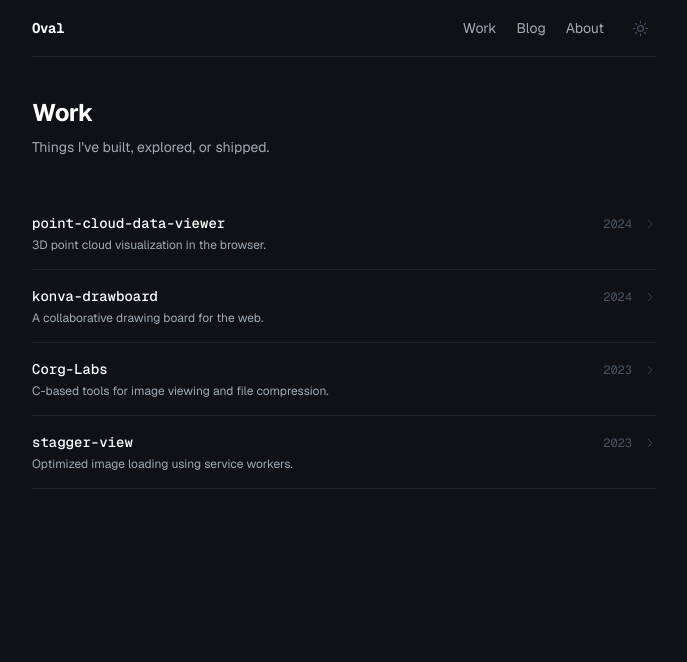
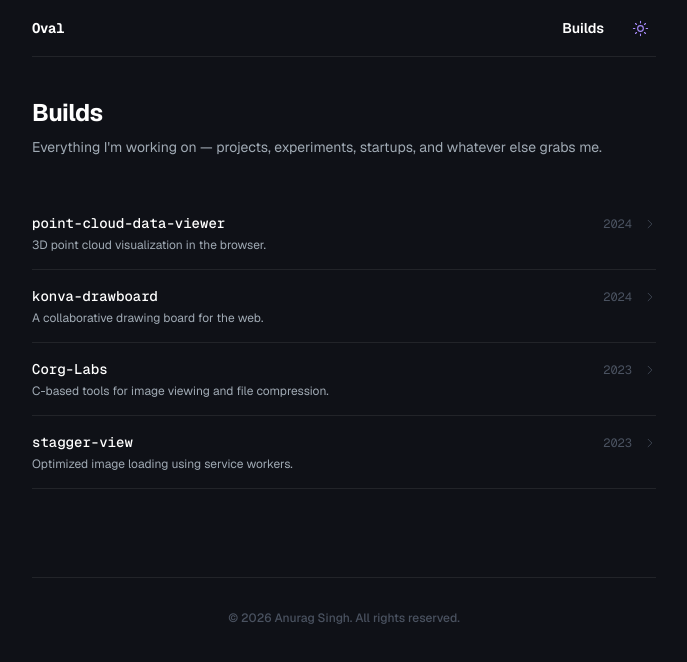
Before and after one commit to Oval17/oval-portfolio, a Next.js app: page /work in a window 1280 px wide. Shown: the top 662 px of the page, without its empty margins (296-983 px from the left). Built offline with nearby package versions, Linux system fonts and the light colour scheme.

Commit message:
feat: remove about/blog, rename to Builds, violet dates/toggle/activity, footer, avatar favicon
Co-Authored-By: Claude Sonnet 4.6 <noreply@anthropic.com>

```diff
--- a/src/app/blog/page.tsx
+++ /dev/null
@@ -1,30 +0,0 @@
-import Nav from "@/components/nav";
-import type { Metadata } from "next";
-
-export const metadata: Metadata = {
-  title: "Blog — Anurag",
-  description: "Writing about code, tools, and things I find interesting.",
-};
-
-export default function BlogPage() {
-  return (
-    <>
-      <Nav />
-      <main className="max-w-2xl mx-auto px-6 pb-24">
-        <div className="py-10">
-          <h1 className="text-2xl font-bold mb-2" style={{ color: "var(--text-1)", letterSpacing: "-0.02em" }}>
-            Blog
-          </h1>
-          <p className="text-sm mb-10" style={{ color: "var(--text-2)" }}>
-            Writing about code, tools, and things I find interesting.
-          </p>
-          <div className="py-16 text-center">
-            <p className="text-sm font-mono" style={{ color: "var(--text-3)" }}>
-              Working on the first post.
-            </p>
-          </div>
-        </div>
-      </main>
-    </>
-  );
-}
--- a/src/app/page.tsx
+++ b/src/app/page.tsx
@@ -3,19 +3,21 @@ import Hero from "@/components/hero";
 import About from "@/components/about";
 import TechStack from "@/components/tech-stack";
 import GithubActivity from "@/components/github-activity";
-import Newsletter from "@/components/newsletter";
+import Footer from "@/components/footer";
 
 export default function Home() {
   return (
     <>
       <Nav />
-      <main className="max-w-2xl mx-auto px-6 pb-24">
+      <main className="max-w-2xl mx-auto px-6 pb-8">
         <Hero />
         <About />
         <TechStack />
         <GithubActivity />
-        <Newsletter />
       </main>
+      <div className="max-w-2xl mx-auto px-6">
+        <Footer />
+      </div>
     </>
   );
 }
--- a/src/app/work/page.tsx
+++ b/src/app/work/page.tsx
@@ -1,24 +1,25 @@
 import Link from "next/link";
 import Nav from "@/components/nav";
+import Footer from "@/components/footer";
 import { projects } from "@/lib/data";
 import type { Metadata } from "next";
 
 export const metadata: Metadata = {
-  title: "Work — Anurag",
-  description: "Things I've built.",
+  title: "Builds — Anurag",
+  description: "Everything I'm working on — projects, experiments, startups.",
 };
 
 export default function WorkPage() {
   return (
     <>
       <Nav />
-      <main className="max-w-2xl mx-auto px-6 pb-24">
+      <main className="max-w-2xl mx-auto px-6 pb-8">
         <div className="py-10">
           <h1 className="text-2xl font-bold mb-2" style={{ color: "var(--text-1)", letterSpacing: "-0.02em" }}>
-            Work
+            Builds
           </h1>
           <p className="text-sm mb-10" style={{ color: "var(--text-2)" }}>
-            Things I&apos;ve built, explored, or shipped.
+            Everything I&apos;m working on — projects, experiments, startups, and whatever else grabs me.
           </p>
 
           <div>
@@ -50,6 +51,9 @@ export default function WorkPage() {
           </div>
         </div>
       </main>
+      <div className="max-w-2xl mx-auto px-6">
+        <Footer />
+      </div>
     </>
   );
 }
--- a/src/components/about.tsx
+++ b/src/components/about.tsx
@@ -1,16 +1,17 @@
 import { experience } from "@/lib/data";
+
+const VIOLET = "#a78bfa";
 
 export default function About() {
   return (
     <section className="py-8">
-      {/* Bio */}
       <div className="space-y-4 text-sm leading-[1.8] mb-10" style={{ color: "var(--text-2)", fontFamily: "var(--font-geist-mono)" }}>
         <p>
           Chronically online. Most hours go into writing code, reviewing code,
           breaking things, and occasionally shipping something that actually works.
         </p>
         <p>
-          I live mostly in TypeScript and JavaScript, but hardware pulls me in too
+          I live mostly in TypeScript and JavaScript, but hardware pulls me in too —
           IoT, Raspberry Pi. Lately deep in AI and agentic systems.
         </p>
         <p>
@@ -18,7 +19,6 @@ export default function About() {
         </p>
       </div>
 
-      {/* Experience — flows directly, no heading */}
       <div className="space-y-7">
         {experience.map((job, i) => (
           <div key={i}>
@@ -26,7 +26,7 @@ export default function About() {
               <p className="text-sm font-semibold" style={{ color: "var(--text-1)" }}>
                 {job.company}
               </p>
-              <p className="text-xs font-mono" style={{ color: "var(--text-3)" }}>
+              <p className="text-xs font-mono font-medium" style={{ color: VIOLET }}>
                 {job.period}
               </p>
             </div>
--- /dev/null
+++ b/src/components/footer.tsx
@@ -0,0 +1,12 @@
+export default function Footer() {
+  return (
+    <footer
+      className="py-8 mt-4 border-t text-center"
+      style={{ borderColor: "var(--border)" }}
+    >
+      <p className="text-xs font-medium" style={{ color: "var(--text-3)" }}>
+        © {new Date().getFullYear()} Anurag Singh. All rights reserved.
+      </p>
+    </footer>
+  );
+}
--- a/src/components/github-activity.tsx
+++ b/src/components/github-activity.tsx
@@ -4,12 +4,15 @@ import { GitHubCalendar } from "react-github-calendar";
 import { useTheme } from "next-themes";
 import { useEffect, useState } from "react";
 
+const violetTheme = {
+  dark: ["#1a1f27", "#3b1f6e", "#5b2d9e", "#7c3aed", "#a78bfa"],
+  light: ["#f5f3ff", "#ddd6fe", "#a78bfa", "#7c3aed", "#5b21b6"],
+};
+
 export default function GithubActivity() {
   const { theme } = useTheme();
   const [mounted, setMounted] = useState(false);
   useEffect(() => setMounted(true), []);
-
-  const colorScheme = theme === "dark" ? "dark" : "light";
 
   return (
     <section className="py-8 border-t" style={{ borderColor: "var(--border)" }}>
@@ -20,7 +23,8 @@ export default function GithubActivity() {
         {mounted && (
           <GitHubCalendar
             username="Oval17"
-            colorScheme={colorScheme}
+            theme={violetTheme}
+            colorScheme={theme === "dark" ? "dark" : "light"}
             fontSize={11}
             blockSize={11}
             blockMargin={3}
--- a/src/components/nav.tsx
+++ b/src/components/nav.tsx
@@ -1,35 +1,53 @@
+"use client";
 import Link from "next/link";
-import ThemeToggle from "./theme-toggle";
+import { useTheme } from "next-themes";
+import { useEffect, useState } from "react";
 
-const links = [
-  { label: "Work", href: "/work" },
-  { label: "Blog", href: "/blog" },
-  { label: "About", href: "/about" },
-];
+const VIOLET = "#a78bfa";
 
 export default function Nav() {
+  const { theme, setTheme } = useTheme();
+  const [mounted, setMounted] = useState(false);
+  useEffect(() => setMounted(true), []);
+  const isDark = theme === "dark";
+
   return (
     <header>
       <nav className="max-w-2xl mx-auto px-6 h-14 flex items-center justify-between">
         <Link
           href="/"
-          className="text-sm font-bold tracking-tight transition-colors hover:opacity-80"
+          className="text-sm font-bold tracking-tight transition-opacity hover:opacity-70"
           style={{ color: "var(--text-1)", fontFamily: "var(--font-geist-mono)" }}
         >
           Oval
         </Link>
         <div className="flex items-center gap-5">
-          {links.map((link) => (
-            <Link
-              key={link.href}
-              href={link.href}
-              className="text-sm transition-colors hover:opacity-90"
-              style={{ color: "var(--text-2)" }}
+          <Link
+            href="/work"
+            className="text-sm font-semibold transition-opacity hover:opacity-70"
+            style={{ color: "var(--text-1)" }}
+          >
+            Builds
+          </Link>
+          {mounted && (
+            <button
+              onClick={() => setTheme(isDark ? "light" : "dark")}
+              aria-label="Toggle theme"
+              className="flex items-center justify-center w-8 h-8 rounded-lg transition-opacity hover:opacity-70"
+              style={{ color: VIOLET }}
             >
-              {link.label}
-            </Link>
-          ))}
-          <ThemeToggle />
+              {isDark ? (
+                <svg viewBox="0 0 24 24" fill="none" stroke="currentColor" strokeWidth={1.6} width={17} height={17}>
+                  <circle cx="12" cy="12" r="4" />
+                  <path strokeLinecap="round" d="M12 2v2M12 20v2M4.93 4.93l1.41 1.41M17.66 17.66l1.41 1.41M2 12h2M20 12h2M4.93 19.07l1.41-1.41M17.66 6.34l1.41-1.41" />
+                </svg>
+              ) : (
+                <svg viewBox="0 0 24 24" fill="none" stroke="currentColor" strokeWidth={1.6} width={17} height={17}>
+                  <path strokeLinecap="round" d="M21 12.79A9 9 0 1 1 11.21 3 7 7 0 0 0 21 12.79z" />
+                </svg>
+              )}
+            </button>
+          )}
         </div>
       </nav>
       <div className="max-w-2xl mx-auto px-6">
--- a/src/components/tech-stack.tsx
+++ b/src/components/tech-stack.tsx
@@ -68,12 +68,6 @@ function MarqueeRow({ items, reverse = false }: { items: typeof row1; reverse?:
 export default function TechStack() {
   return (
     <section className="py-8 border-t" style={{ borderColor: "var(--border)" }}>
-      <h2
-        className="text-xs font-medium tracking-widest uppercase mb-5"
-        style={{ color: "var(--text-3)" }}
-      >
-        Tools &amp; Stack
-      </h2>
       <div className="flex flex-col gap-3 -mx-6 px-0">
         <MarqueeRow items={row1} />
         <MarqueeRow items={row2} reverse />
--- a/src/lib/data.ts
+++ b/src/lib/data.ts
@@ -31,7 +31,7 @@ export const experience = [
   {
     company: "Google Summer of Code '24",
     role: "Open Source Contributor · SugarLabs",
-    period: "May 2024 — Jul 2024",
+    period: "May 2024 — Aug 2024",
     description:
       "Worked on Sugar, SugarLabs' flagship education platform — porting and improving the experience on Raspberry Pi.",
   },
```
Also changed, not shown: src/app/about/page.tsx (deleted, +0 -67 lines), src/app/layout.tsx (+1 -1 lines).
